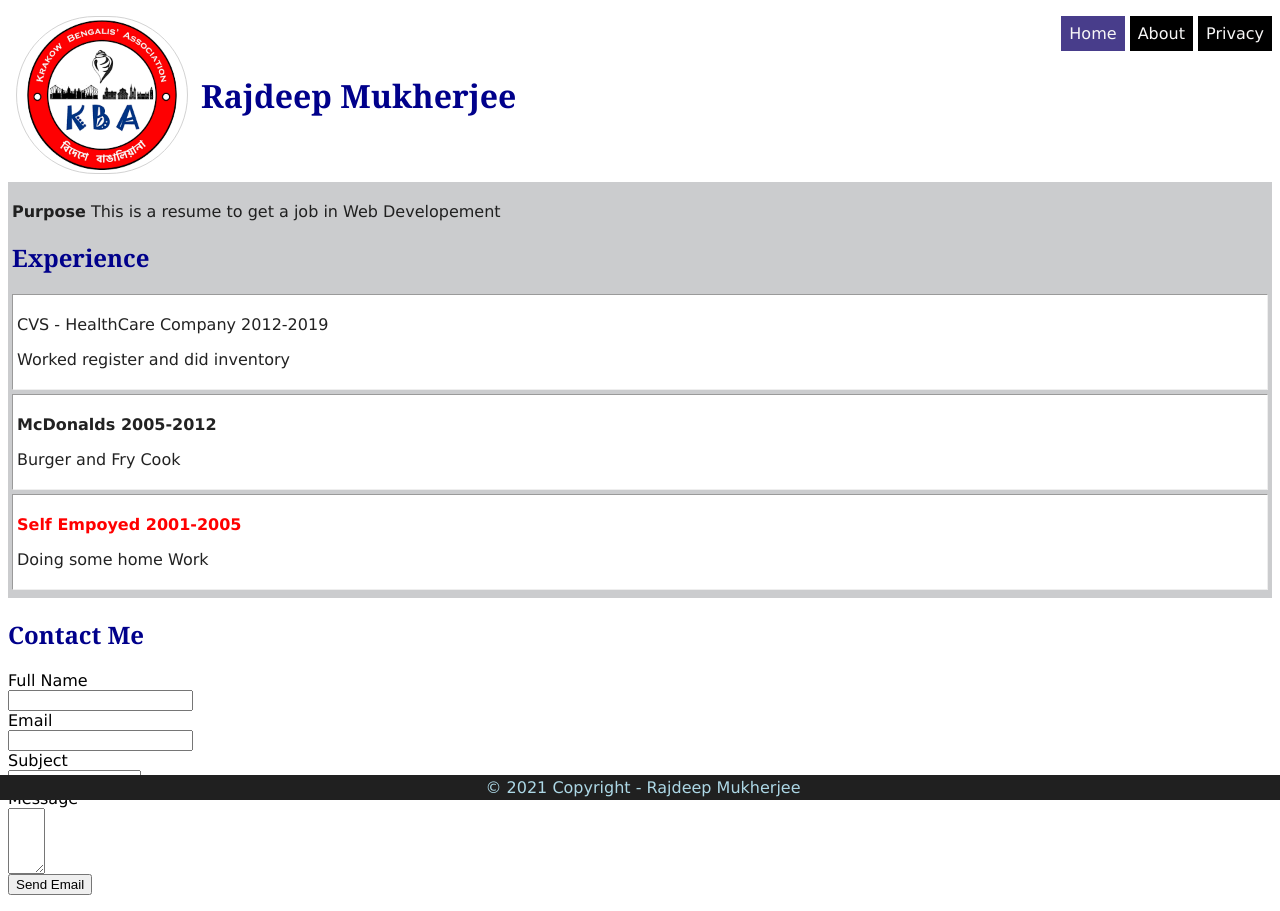
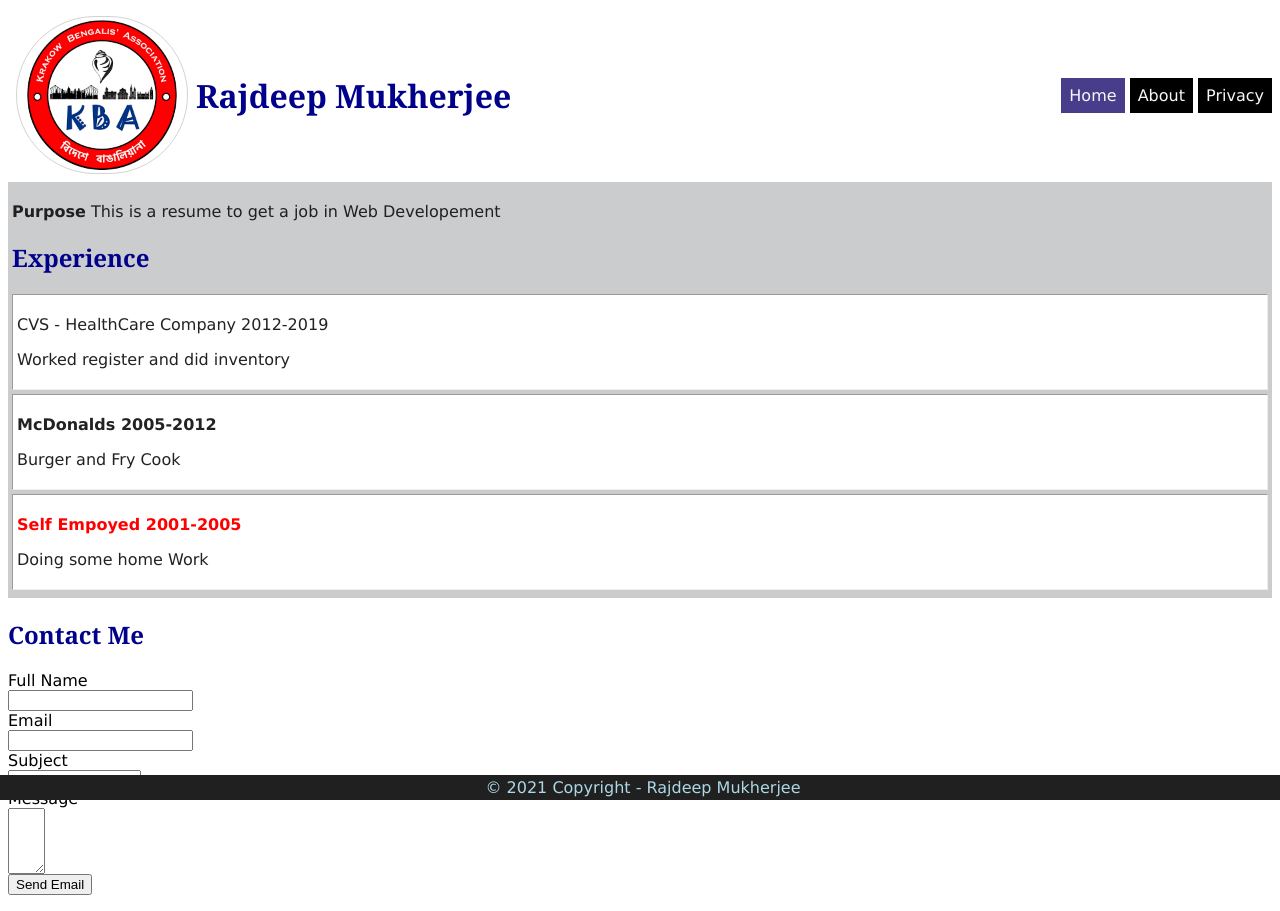
Before and after one commit to mukherjeerajdeep/PluralSight_Front_End, a plain HTML site: page Front-End Web Development Quick Start With HTML5, CSS, and JavaScript/WorkSheet/Index.html in a window 1280 px wide. Drawn offline with Linux system fonts and the light colour scheme.

Commit message:
CSS-Flex

```diff
--- a/Front-End Web Development Quick Start With HTML5, CSS, and JavaScript/WorkSheet/site.css
+++ b/Front-End Web Development Quick Start With HTML5, CSS, and JavaScript/WorkSheet/site.css
@@ -93,7 +93,17 @@ footer{
     float: right;
 }
 
-header #headshot, header #siteName, header #menu {
+header {
+    display: flex;
+    justify-content: start;
+    align-items: center;
+}
+
+header #menu {
+    margin-left: auto;
+}
+
+/* header #headshot, header #siteName, header #menu {
     display: inline;
     vertical-align: middle;
-}
+} */
```
